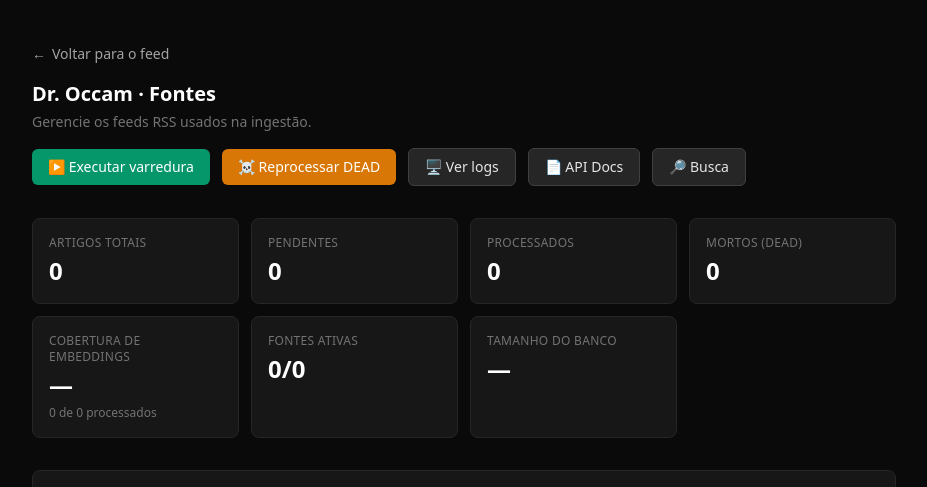
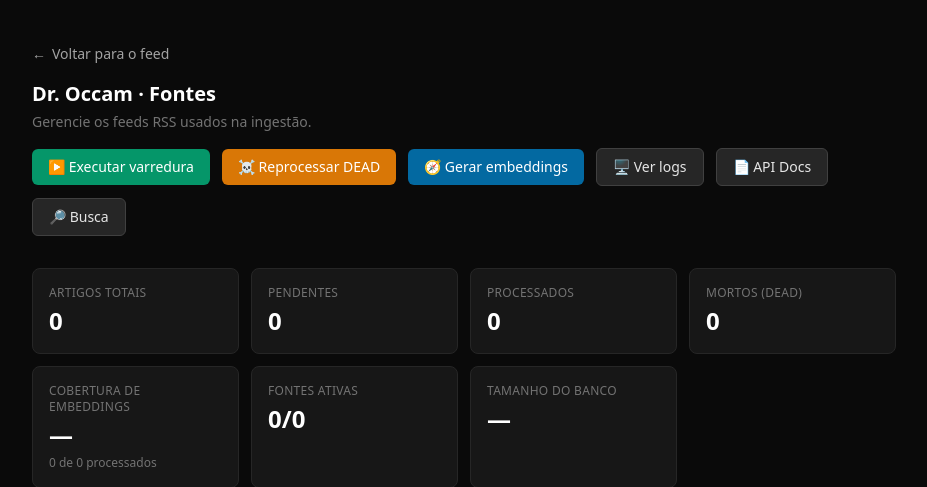
Before and after one commit to felipefm/dr-occam, a FastAPI app: page /admin in a window 1280 px wide. Shown: the top 487 px of the page, without its empty margins (176-1103 px from the left). Run offline with FastAPI, Linux system fonts and the light colour scheme; data comes from the database, SQL or seed files in the repository; data that the repository does not hold is empty; parts of the project's set-up code (start-up, migrations or seed data) failed here and were passed over; some libraries are stand-ins or nearby versions.

Commit message:
Adicionar botão "Gerar embeddings" no /admin (POST /embeddings/backfill)
Dispara em background o mesmo backfill de `python -m embeddings.backfill`,
compartilhando a trava do pipeline (409 se houver varredura ou
reprocessamento em andamento) e abrindo o modal de logs.

Co-Authored-By: Claude Opus 5.5 <noreply@anthropic.com>

```diff
--- a/app/main.py
+++ b/app/main.py
@@ -22,6 +22,7 @@ from sqlmodel import Field, Session, SQLModel, select
 import pipeline_state
 import scheduler as scheduler_service
 from database import create_db_and_tables, engine
+from embeddings.backfill import run_embedding_backfill
 from llm_processor import run_llm_processing
 from models import (
     Article,
@@ -312,6 +313,47 @@ def reprocess_dead_articles(
         background_tasks.add_task(_run_llm_reprocessing)
 
     return {"message": "Reprocessamento iniciado", "articles_resurrected": resurrected}
+
+
+async def _run_embedding_backfill() -> None:
+    if not pipeline_state.try_acquire():
+        logger.warning(
+            "Backfill de embeddings: já existe uma execução em andamento — disparo ignorado"
+        )
+        return
+
+    logger.info("Backfill de embeddings: gatilho recebido, iniciando em background")
+    try:
+        await run_embedding_backfill()
+    except Exception as e:
+        logger.error("Backfill de embeddings: falha durante a execução: %s", e)
+        traceback.print_exc()
+    finally:
+        pipeline_state.release()
+
+
+@app.post(
+    "/embeddings/backfill",
+    status_code=202,
+    tags=["Pipeline"],
+    summary="Gerar embeddings dos artigos processados que ainda não têm",
+    description=(
+        "Dispara em background o mesmo backfill de `python -m embeddings.backfill`: gera o "
+        "vetor de todo artigo `PROCESSED` sem embedding, deixando-o visível na busca "
+        "semântica (`/search`). Idempotente — artigos que já têm embedding são pulados. "
+        "Compartilha a trava do pipeline: responde 409 se uma varredura ou reprocessamento "
+        "estiver em andamento. O progresso pode ser acompanhado em `GET /api/logs`."
+    ),
+    response_description="Confirmação de que o backfill foi agendado para execução em background.",
+)
+async def trigger_embedding_backfill(background_tasks: BackgroundTasks) -> dict[str, str]:
+    if pipeline_state.is_running():
+        raise HTTPException(
+            status_code=409,
+            detail="Já existe uma execução em andamento — aguarde ela terminar antes de gerar embeddings.",
+        )
+    background_tasks.add_task(_run_embedding_backfill)
+    return {"message": "Backfill de embeddings iniciado"}
 
 
 @app.get(
--- a/app/templates/admin.html
+++ b/app/templates/admin.html
@@ -97,6 +97,11 @@
           title="Volta artigos com status DEAD para PENDING e tenta processá-los de novo"
           class="w-full sm:w-auto rounded-md bg-amber-600 hover:bg-amber-500 px-4 py-2 text-sm font-medium text-white transition-colors disabled:opacity-50 disabled:cursor-not-allowed"
         >☠ Reprocessar DEAD</button>
+        <button
+          id="embedding-backfill-btn"
+          title="Gera os embeddings dos artigos processados que ainda não aparecem na busca"
+          class="w-full sm:w-auto rounded-md bg-sky-700 hover:bg-sky-600 px-4 py-2 text-sm font-medium text-white transition-colors disabled:opacity-50 disabled:cursor-not-allowed"
+        >🧭 Gerar embeddings</button>
         <button
           id="open-logs-btn"
           class="w-full sm:w-auto rounded-md bg-neutral-800 hover:bg-neutral-700 border border-neutral-700 px-4 py-2 text-sm font-medium text-neutral-200 transition-colors"
@@ -644,6 +649,28 @@
         }, 1500);
       }
     });
+
+    // --- Gerar embeddings ---
+    const embeddingBackfillBtn = document.getElementById('embedding-backfill-btn');
+
+    embeddingBackfillBtn.addEventListener('click', async () => {
+      embeddingBackfillBtn.disabled = true;
+      const originalText = embeddingBackfillBtn.textContent;
+      embeddingBackfillBtn.textContent = 'Iniciando...';
+      try {
+        const res = await fetch('/embeddings/backfill', { method: 'POST' });
+        const data = await res.json().catch(() => ({}));
+        if (!res.ok) throw new Error(data.detail || `Erro ${res.status}`);
+        openLogsModal();
+      } catch (err) {
+        alert('Falha ao iniciar a geração de embeddings: ' + err.message);
+      } finally {
+        setTimeout(() => {
+          embeddingBackfillBtn.disabled = false;
+          embeddingBackfillBtn.textContent = originalText;
+        }, 1500);
+      }
+    });
   </script>
 </body>
 </html>
```
Also changed, not shown: README.md.
